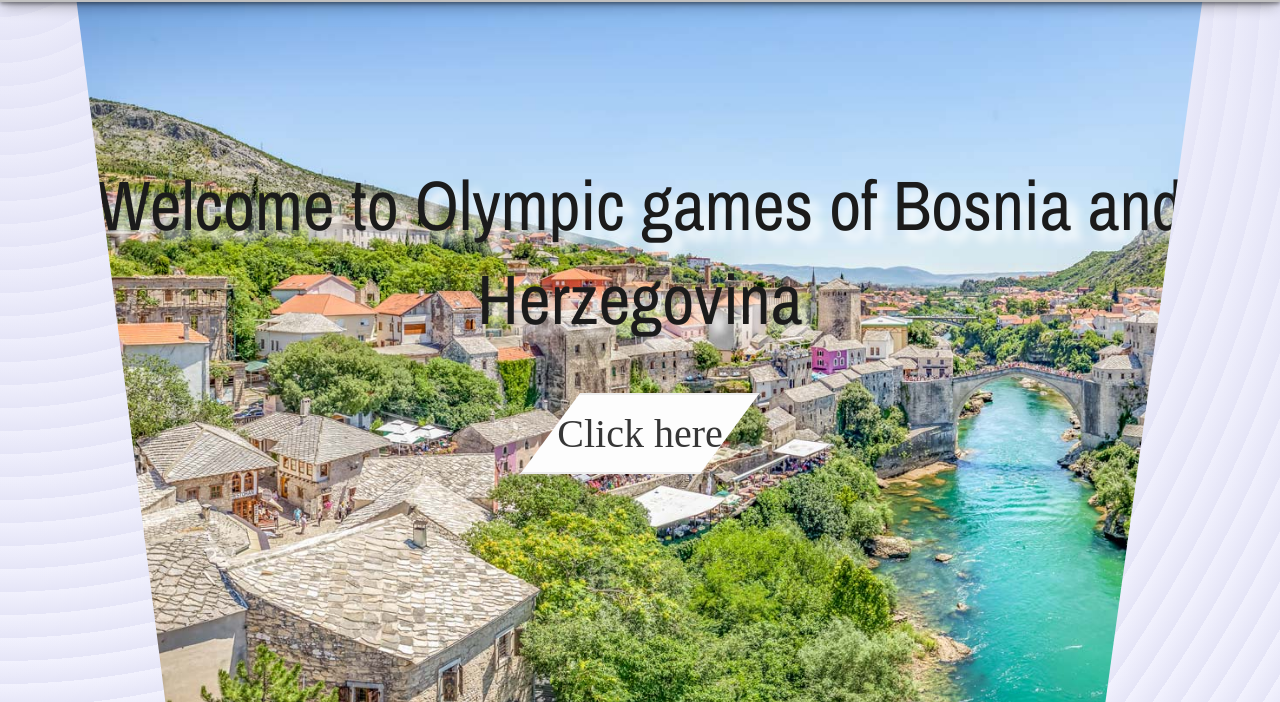
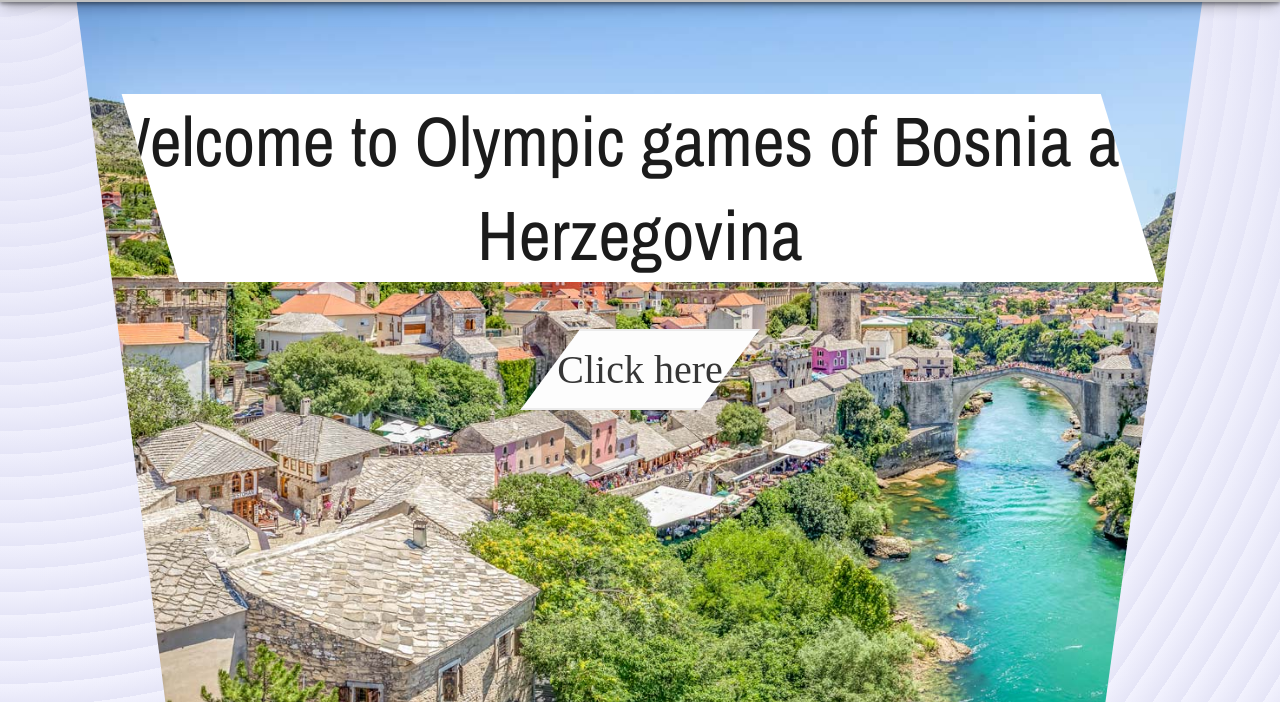
Before and after one commit to Ibro02/OlympicGamesWebsite, a plain HTML site: page index.html in a window 1280 px wide. Shown: the part 98-800 px from the top of the page. Drawn offline with nearby package versions, Linux system fonts and the light colour scheme; a web font is replaced by a local one.

Commit message:
added background color of the title in header

```diff
--- a/style.css
+++ b/style.css
@@ -93,7 +93,8 @@ header {
 }
 header h1 {
   display: flex;
-  margin-top: 20vw;
+  margin-top: 15vw;
+  clip-path: polygon(5% 0, 90% 0, 95% 100%, 10% 100%);
   justify-content: center;
   align-items: center;
   text-align: center;
@@ -101,7 +102,7 @@ header h1 {
   font-weight: 400;
   color: rgb(27, 27, 27);
   font-family: "Archivo Narrow";
-  text-shadow: 10px 10px 10px rgb(255, 255, 255);
+  background-color: rgb(255, 255, 255);
   /*animation: colorshade 1.5s ease 1s infinite alternate;*/
 }
 header .title {
```
